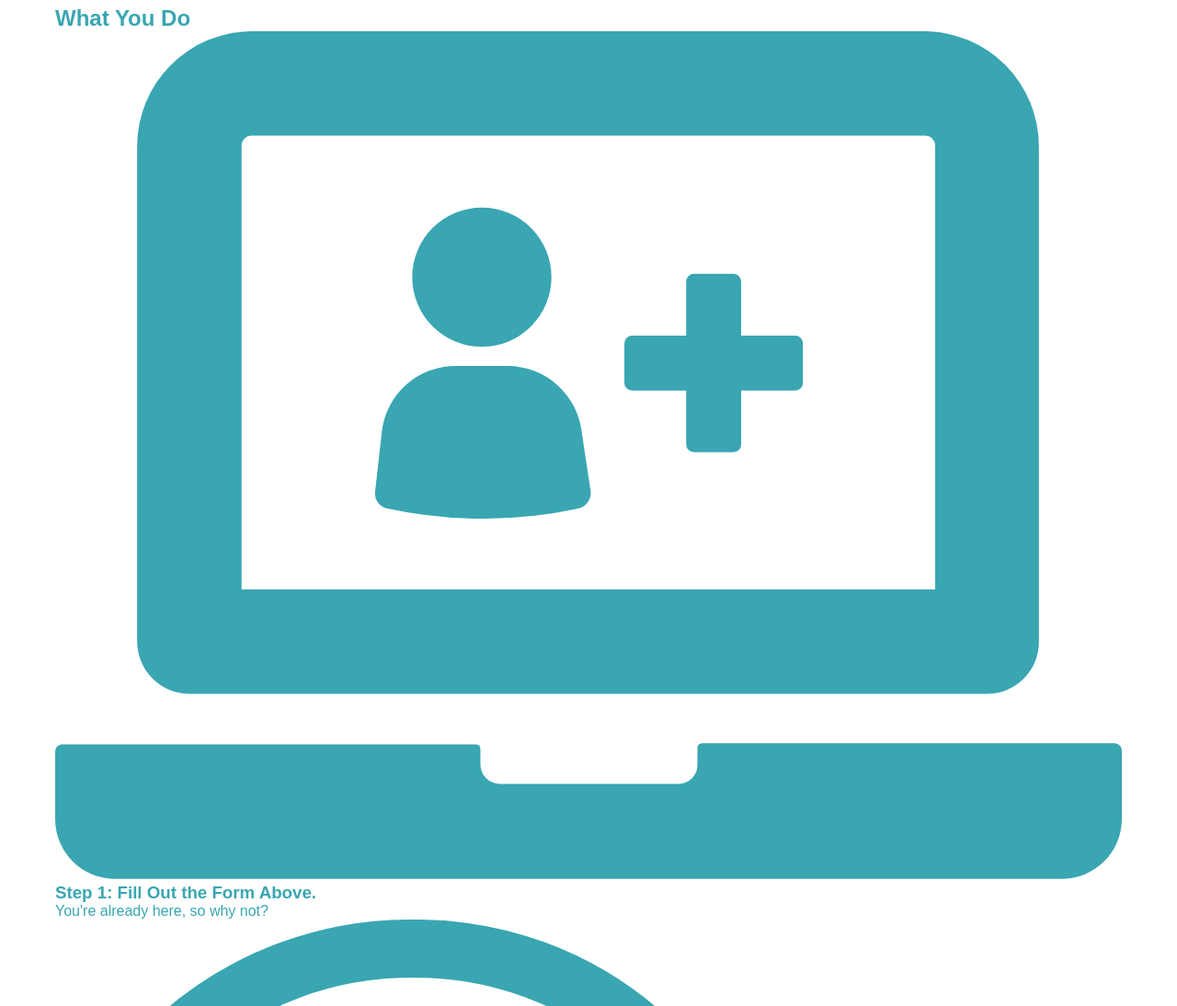
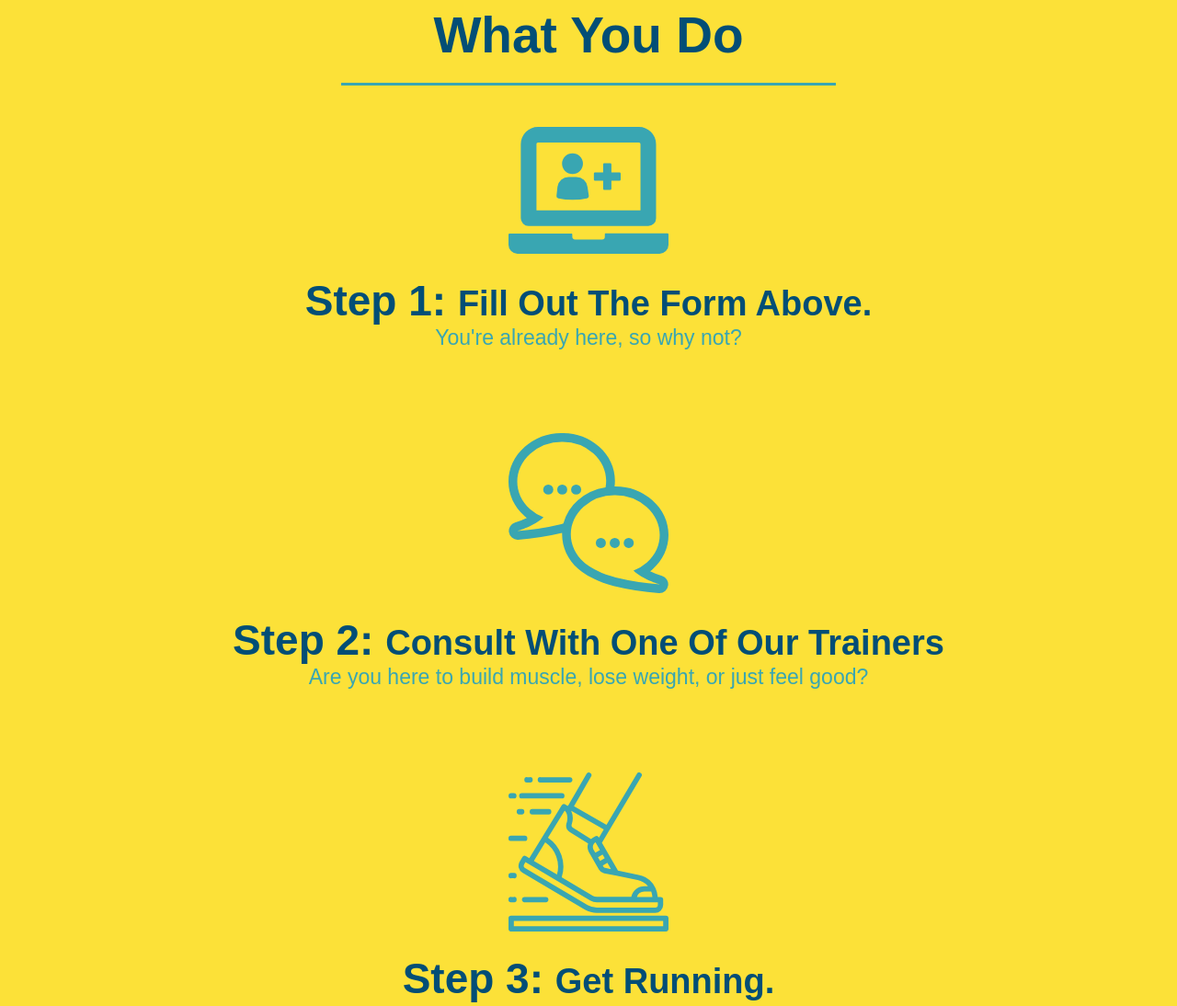
Before and after one commit to NicolasRojas-CENG/run-buddy, a plain HTML site: page index.html in a window 1280 px wide. Shown: the part 1080-2174 px from the top of the page at 92% size. Drawn offline with Linux system fonts and the light colour scheme.

Commit message:
Added styling to the 'What You Do' section.

```diff
--- a/assets/css/style.css
+++ b/assets/css/style.css
@@ -123,18 +123,26 @@ section {
   background-color: #024e76;
 }
 
-/* This section is for the 'What We Do'.*/
-.intro {
-  text-align: center;
-}
-
-.intro h2 {
+/* This section is for the titles of each partition.*/
+.section-title {
   font-size: 55px;
   color: #024e76;
   margin-bottom: 35px;
   display: inline-block;
-  border-bottom: solid 3px #fce138;
-  padding: 0 100px 20px 100px;
+  border-bottom: solid 3px;
+  padding: 0px 100px 20px 100px;
+}
+
+.primary-border {
+  border-color: #fce138;
+}
+
+.secondary-border {
+  border-color: #39a6b2;
+}
+/* This section is for the 'What We Do'.*/
+.intro {
+  text-align: center;
 }
 
 .intro p {
@@ -144,3 +152,33 @@ section {
   line-height: 1.7;
   margin: 0 auto;
 }
+
+/* This section is for the 'What You Do'.*/
+.steps {
+  text-align: center;
+  background: #fce138;
+}
+
+.steps span {
+  font-size: 38px;
+}
+
+.steps div {
+  margin-bottom: 80px;
+}
+
+.steps img {
+  width: 15%;
+  margin: 10px 0;
+}
+
+.steps h3 {
+  font-size: 46px;
+  color: #024e76;
+  margin-top: 10px;
+}
+
+.steps p {
+  font-size: 23px;
+  color: #39a6b2;
+}
--- a/index.html
+++ b/index.html
@@ -71,37 +71,37 @@
 
     <!--What we do section.-->
     <section id="what-we-do" class="intro">
-        <h2>What We Do</h2>
+        <h2 class="section-title primary-border">What We Do</h2>
         <P>
             Lorem ipsum dolor sit amet consectetur adipisicing elit. Laudantium quod necessitatibus, explicabo illum aspernatur, rerum cum harum nam numquam sed voluptatum ut aliquam perspiciatis quo. Maiores ipsa beatae minus nam!
         </P>
     </section>
 
     <!--What you do section.-->
-    <section id="what-you-do">
-        <h2>What You Do</h2>
+    <section id="what-you-do" class="steps">
+        <h2 class="section-title secondary-border">What You Do</h2>
         <!--Division for step 1.-->
         <div>
             <img src="./assets/images/step-1.svg" alt="">
-            <h3>Step 1: Fill Out the Form Above.</h3>
+            <h3>Step 1: <span>Fill Out The Form Above.</span></h3>
             <p>You're already here, so why not?</p>
         </div>
         <!--Division for step 2.-->
         <div>
             <img src="./assets/images/step-2.svg" alt="">
-            <h3>Step 2: Consult with One of Our Trainers</h3>
+            <h3>Step 2: <span>Consult With One Of Our Trainers</span></h3>
             <p>Are you here to build muscle, lose weight, or just feel good?</p>
         </div>
         <!--Division for step 3.-->
         <div>
             <img src="./assets/images/step-3.svg" alt="">
-            <h3>Step 3: Get Running.</h3>
+            <h3>Step 3: <span>Get Running.</span></h3>
             <p>Hit the ground running (literally) once your trainer lays out your plan.</p>
         </div>
         <!--Division for step 4.-->
         <div>
             <img src="./assets/images/step-4.svg" alt="">
-            <h3>Step 4: See Results.</h3>
+            <h3>Step 4: <span>See Results.</span></h3>
             <p>Bi-weekly checkins with your trainer will keep you focused.</p>
         </div>
     </section>
```
